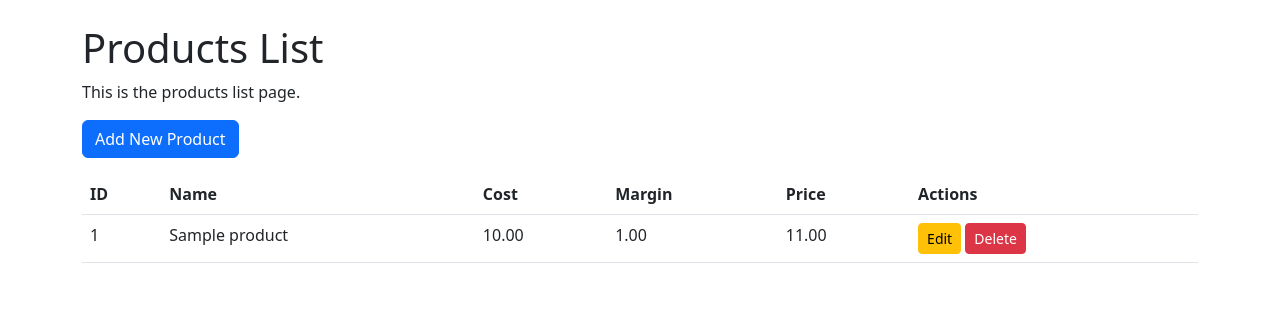
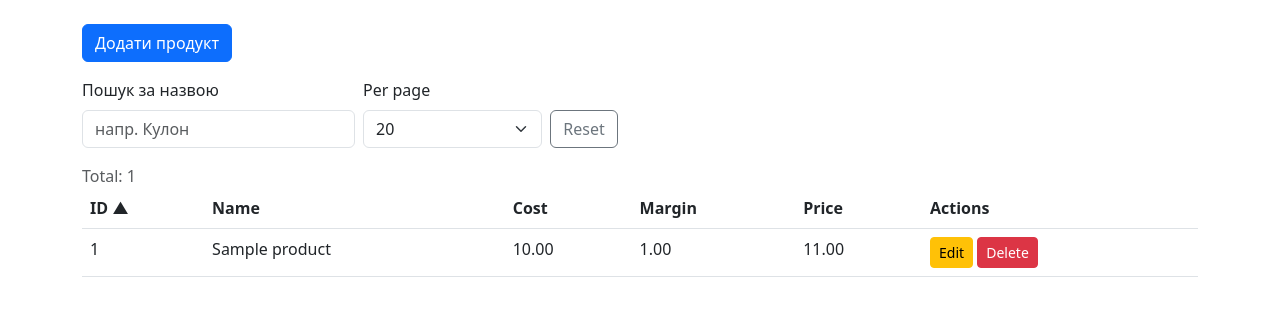
Before and after one commit to bombilo51/vivit_share, a Flask app: page /product/products_list in a window 1280 px wide. Shown: the part 56-372 px from the top of the page. Run offline with Flask 3, Linux system fonts and the light colour scheme; a user stored in the database is signed in; tables that the repository leaves empty hold one stand-in row (values such as "Sample post"); some libraries are stand-ins or nearby versions.

Commit message:
Pagination and sorting for products

```diff
--- a/app/models.py
+++ b/app/models.py
@@ -2,6 +2,8 @@ from decimal import Decimal
 from email.policy import default
 
 from sqlalchemy import Numeric
+from sqlalchemy.ext.hybrid import hybrid_property
+
 from .extensions import db
 from datetime import datetime, date
 from flask_login import UserMixin
--- a/app/product/routes.py
+++ b/app/product/routes.py
@@ -1,5 +1,7 @@
 from flask import render_template, redirect, url_for, request
 from flask_login import login_required
+from sqlalchemy import asc, desc, func
+
 from . import product
 from ..extensions import db
 from ..models import Product
@@ -8,8 +10,49 @@ from ..models import Product
 @product.route("/products_list")
 @login_required
 def products_list():
-    products = Product.query.all()
-    return render_template("product/products_list.html", products=products)
+    page = request.args.get("page", 1, type=int)
+    per_page = request.args.get("per_page", 20, type=int)
+
+    q = request.args.get("q", "", type=str).strip()
+
+    sort = request.args.get("sort", "id", type=str)
+    direction = request.args.get("direction", "asc", type=str)
+
+    query = Product.query
+
+    if q:
+        query = query.filter(func.lower(Product.name).contains(q.lower()))
+
+    sort_map = {
+        "id": Product.id,
+        "name": Product.name,
+        "cost": Product.cost,
+        "margin": Product.margin,
+        "price": Product.price,
+    }
+    sort_col = sort_map.get(sort, Product.id)
+    sort_fn = desc if direction == "desc" else asc
+    query = query.order_by(sort_fn(sort_col))
+
+    pagination = query.paginate(page=page, per_page=per_page, error_out=False)
+
+    context = dict(
+        products=pagination.items,
+        pagination=pagination,
+        filters={
+            "q": q,
+            "per_page": per_page,
+            "sort": sort,
+            "direction": direction,
+        },
+    )
+
+    # Detect AJAX request (jQuery sets this header)
+    is_ajax = request.headers.get("X-Requested-With") == "XMLHttpRequest"
+    if is_ajax:
+        return render_template("product/_products_table.html", **context)
+
+    return render_template("product/products_list.html", **context)
 
 
 @product.route("/product/<int:product_id>")
--- a/app/static/js/product/products_list.js
+++ b/app/static/js/product/products_list.js
@@ -19,3 +19,66 @@ function deleteProduct(id) {
             });
     }
 }
+
+$(function () {
+    const $form = $("form[method='get']");
+    const $container = $("#productsContainer");
+
+    function loadIntoContainer(url, push = true) {
+        $.ajax({
+            url: url,
+            method: "GET",
+            headers: {"X-Requested-With": "XMLHttpRequest"},
+            success: function (html) {
+                $container.html(html);
+
+                // Optional: update browser URL so back/forward works
+                if (push) {
+                    window.history.pushState({}, "", url);
+                }
+            },
+            error: function () {
+                // Fallback: if anything goes wrong, do a normal navigation
+                window.location.href = url;
+            }
+        });
+    }
+
+    // 1) Filter form submit (no page reload)
+    $form.on("submit", function (e) {
+        e.preventDefault();
+
+        // Reset to page 1 when applying filters
+        const baseUrl = $form.attr("action") || window.location.pathname;
+        const qs = $form.serialize(); // includes q, min_price, max_price, per_page, etc.
+        const url = qs ? `${baseUrl}?${qs}` : baseUrl;
+
+        loadIntoContainer(url);
+    });
+
+    // 2) Sorting + pagination clicks inside container (delegated)
+    $container.on("click", "a.js-sort, a.js-page", function (e) {
+        e.preventDefault();
+        const url = $(this).attr("href");
+        loadIntoContainer(url);
+    });
+
+    // 3) Back/forward browser navigation
+    window.addEventListener("popstate", function () {
+        loadIntoContainer(window.location.href, false);
+    });
+
+    const $searchField = $("#name-q");
+    const $perPage = $('#per_page');
+
+    $perPage.on("input", function (e) {
+        e.preventDefault()
+        $form.trigger('submit');
+    });
+
+    $searchField.on("input", function (e) {
+        e.preventDefault()
+        $form.trigger('submit');
+    });
+
+});
--- /dev/null
+++ b/app/templates/product/_products_table.html
@@ -0,0 +1,92 @@
+{# Preserve args, but avoid duplicates when building sort links #}
+{% set args = request.args.to_dict() %}
+{% if args.pop('page', None) %}{% endif %}
+{% if args.pop('sort', None) %}{% endif %}
+{% if args.pop('direction', None) %}{% endif %}
+<div class="text-muted">Total: {{ pagination.total }}</div>
+<table class="table">
+    <thead>
+    <tr>
+        {% macro sort_th(label, column) %}
+            {% set is_active = filters.sort == column %}
+            {% set next_dir = 'desc' if is_active and filters.direction == 'asc' else 'asc' %}
+            <th>
+                <a class="js-sort text-decoration-none text-dark fw-semibold"
+                   style="cursor:pointer"
+                   href="{{ url_for('product.products_list', sort=column, direction=next_dir, **args) }}">
+                    {{ label }}
+                    {% if is_active %}
+                        {% if filters.direction == 'asc' %}▲{% else %}▼{% endif %}
+                    {% endif %}
+                </a>
+            </th>
+        {% endmacro %}
+
+        {{ sort_th('ID', 'id') }}
+        {{ sort_th('Name', 'name') }}
+        {{ sort_th('Cost', 'cost') }}
+        {{ sort_th('Margin', 'margin') }}
+        {{ sort_th('Price', 'price') }}
+        <th>Actions</th>
+    </tr>
+    </thead>
+
+    <tbody id="productTableBody">
+    {% for product in products %}
+        <tr id="productRow{{ product.id }}">
+            <td>{{ product.id }}</td>
+            <td>{{ product.name }}</td>
+            <td>{{ product.cost }}</td>
+            <td>{{ product.margin }}</td>
+            <td>{{ product.price }}</td>
+            <td>
+                <a href="{{ url_for('product.edit_product', product_id=product.id) }}"
+                   class="btn btn-sm btn-warning">Edit</a>
+                <a onclick="deleteProduct({{ product.id }})"
+                   class="btn btn-sm btn-danger">Delete</a>
+            </td>
+        </tr>
+    {% endfor %}
+    </tbody>
+</table>
+
+{% if pagination.pages > 1 %}
+    {% set args2 = request.args.to_dict() %}
+    {% if args2.pop('page', None) %}{% endif %}
+
+    <div class="col-md-6 mx-auto">
+    <nav aria-label="Products pagination" class="mt-3">
+        <ul class="pagination">
+
+            <li class="page-item {% if not pagination.has_prev %}disabled{% endif %}">
+                <a class="js-page page-link"
+                   href="{{ url_for('product.products_list', page=pagination.prev_num, **args2) }}">
+                    Previous
+                </a>
+            </li>
+
+            {# Use iter_pages so we avoid max/min issues in Jinja #}
+            {% for p in pagination.iter_pages(left_edge=1, right_edge=1, left_current=2, right_current=2) %}
+                {% if p %}
+                    <li class="page-item {% if p == pagination.page %}active{% endif %}">
+                        <a class="js-page page-link"
+                           href="{{ url_for('product.products_list', page=p, **args2) }}">
+                            {{ p }}
+                        </a>
+                    </li>
+                {% else %}
+                    <li class="page-item disabled"><span class="page-link">…</span></li>
+                {% endif %}
+            {% endfor %}
+
+            <li class="page-item {% if not pagination.has_next %}disabled{% endif %}">
+                <a class="js-page page-link"
+                   href="{{ url_for('product.products_list', page=pagination.next_num, **args2) }}">
+                    Next
+                </a>
+            </li>
+
+        </ul>
+    </nav>
+    </div>
+{% endif %}
--- a/app/templates/product/products_list.html
+++ b/app/templates/product/products_list.html
@@ -1,44 +1,48 @@
+{# templates/product/products_list.html #}
 {% extends 'base.html' %}
 
-{%block title %}Products{% endblock title %}
+{% block title %}Продукти{% endblock title %}
+
 {% block content %}
-<h1>Products List</h1>
-<p>This is the products list page.</p>
     <div class="row">
         <div class="col">
-        <a href="{{ url_for('product.add_product') }}" class="btn btn-primary mb-3">Add New Product</a>
+            <a href="{{ url_for('product.add_product') }}" class="btn btn-primary mb-3">Додати продукт</a>
         </div>
     </div>
+
     <div class="row">
         <div class="col">
-        <table class="table">
-            <thead>
-                <tr>
-                    <th>ID</th>
-                    <th>Name</th>
-                    <th>Cost</th>
-                    <th>Margin</th>
-                    <th>Price</th>
-                    <th>Actions</th>
-                </tr>
-            </thead>
-            <tbody id="productTableBody">
-                {% for product in products %}
-                <tr id="productRow{{ product.id }}">
-                    <td>{{ product.id }}</td>
-                    <td>{{ product.name }}</td>
-                    <td>{{ product.cost }}</td>
-                    <td>{{ product.margin }}</td>
-                    <td>{{ product.price }}</td>
-                    <td>
-                        <a href="{{ url_for('product.edit_product', product_id=product.id) }}"
-                            class="btn btn-sm btn-warning">Edit</a>
-                        <a onclick="deleteProduct({{ product.id }})" class="btn btn-sm btn-danger">Delete</a>
-                    </td>
-                </tr>
+
+            {# Keep search/filter form exactly on the page (AJAX will intercept submit) #}
+            <form method="get" class="row g-2 align-items-end mb-3">
+                <div class="col-md-3">
+                    <label for="name-q" class="form-label">Пошук за назвою</label>
+                    <input id="name-q" name="q" class="form-control" placeholder="напр. Кулон"
+                           value="{{ filters.q }}">
+                </div>
+
+                <div class="col-md-2">
+                    <label for="per_page" class="form-label">Per page</label>
+                    <select id="per_page" name="per_page" class="form-select">
+                        {% for n in [10,20,50,100] %}
+                            <option value="{{ n }}" {% if filters.per_page==n %}selected{% endif %}>{{ n }}</option>
                         {% endfor %}
-            </tbody>
-        </table>
+                    </select>
+                </div>
+
+                <div class="col-md-2 d-flex gap-2">
+                    {# Clear filters: link to same page with no params #}
+                    <a class="btn btn-outline-secondary" href="{{ url_for('product.products_list') }}">
+                        Reset
+                    </a>
+                </div>
+            </form>
+
+            {# AJAX target container: table+pagination HTML gets swapped in here #}
+            <div id="productsContainer" class="mx-auto">
+                {% include "product/_products_table.html" %}
+            </div>
+
         </div>
     </div>
 {% endblock content %}
```
Lines whose indentation alone changed are shown as unchanged.
